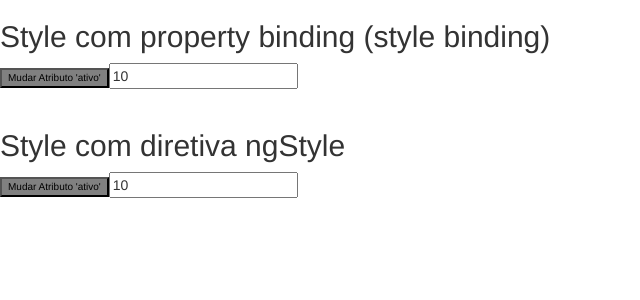
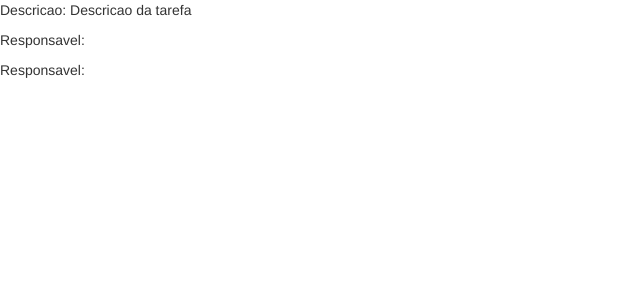
Before and after one commit to gabcordeiro/Ensinamentos-Angular, an Angular app: page / in a window 1280 px wide. Shown: the top 300 px of the page, without its empty margins (0-640 px from the left). Built offline with nearby package versions, Linux system fonts and the light colour scheme.

Commit message:
Operador Elvis ("?")

```diff
--- a/src/app/app.component.html
+++ b/src/app/app.component.html
@@ -1 +1 @@
-<app-diretiva-ngstyle></app-diretiva-ngstyle>
+<app-operador-elvis></app-operador-elvis>
--- a/src/app/app.module.ts
+++ b/src/app/app.module.ts
@@ -15,6 +15,7 @@ import { DiretivaNgSwitchComponent } from './diretiva-ng-switch/diretiva-ng-swit
 import { DiretivaNgforComponent } from './diretiva-ngfor/diretiva-ngfor.component';
 import { DiretivaNgclassComponent } from './diretiva-ngclass/diretiva-ngclass.component';
 import { DiretivaNgstyleComponent } from './diretiva-ngstyle/diretiva-ngstyle.component';
+import { OperadorElvisComponent } from './operador-elvis/operador-elvis.component';
 
 @NgModule({
   declarations: [
@@ -30,6 +31,7 @@ import { DiretivaNgstyleComponent } from './diretiva-ngstyle/diretiva-ngstyle.co
     DiretivaNgforComponent,
     DiretivaNgclassComponent,
     DiretivaNgstyleComponent,
+    OperadorElvisComponent,
   ],
   imports: [
     BrowserModule,
--- /dev/null
+++ b/src/app/operador-elvis/operador-elvis.component.html
@@ -0,0 +1,4 @@
+<p>Descricao: {{tarefa.desc}}</p>
+<!--<p>Responsavel: {{tarefa.responsavel.nome}}</p>-->
+<p>Responsavel: {{tarefa.responsavel != null ? tarefa.responsavel.nome : ''}}</p>
+<p>Responsavel: {{tarefa.responsavel?.nome}}</p>
--- /dev/null
+++ b/src/app/operador-elvis/operador-elvis.component.ts
@@ -0,0 +1,21 @@
+import { Component, OnInit } from '@angular/core';
+
+@Component({
+  selector: 'app-operador-elvis',
+  templateUrl: './operador-elvis.component.html',
+  styleUrls: ['./operador-elvis.component.css']
+})
+export class OperadorElvisComponent implements OnInit {
+
+
+
+  tarefa:any={
+    desc:'Descricao da tarefa',
+    responsavel:null
+  }
+  constructor() { }
+
+  ngOnInit(): void {
+  }
+
+}
```
Also changed, not shown: src/app/operador-elvis/operador-elvis.component.css (added), 1 other file (tests, documents, lock files or other folders).
